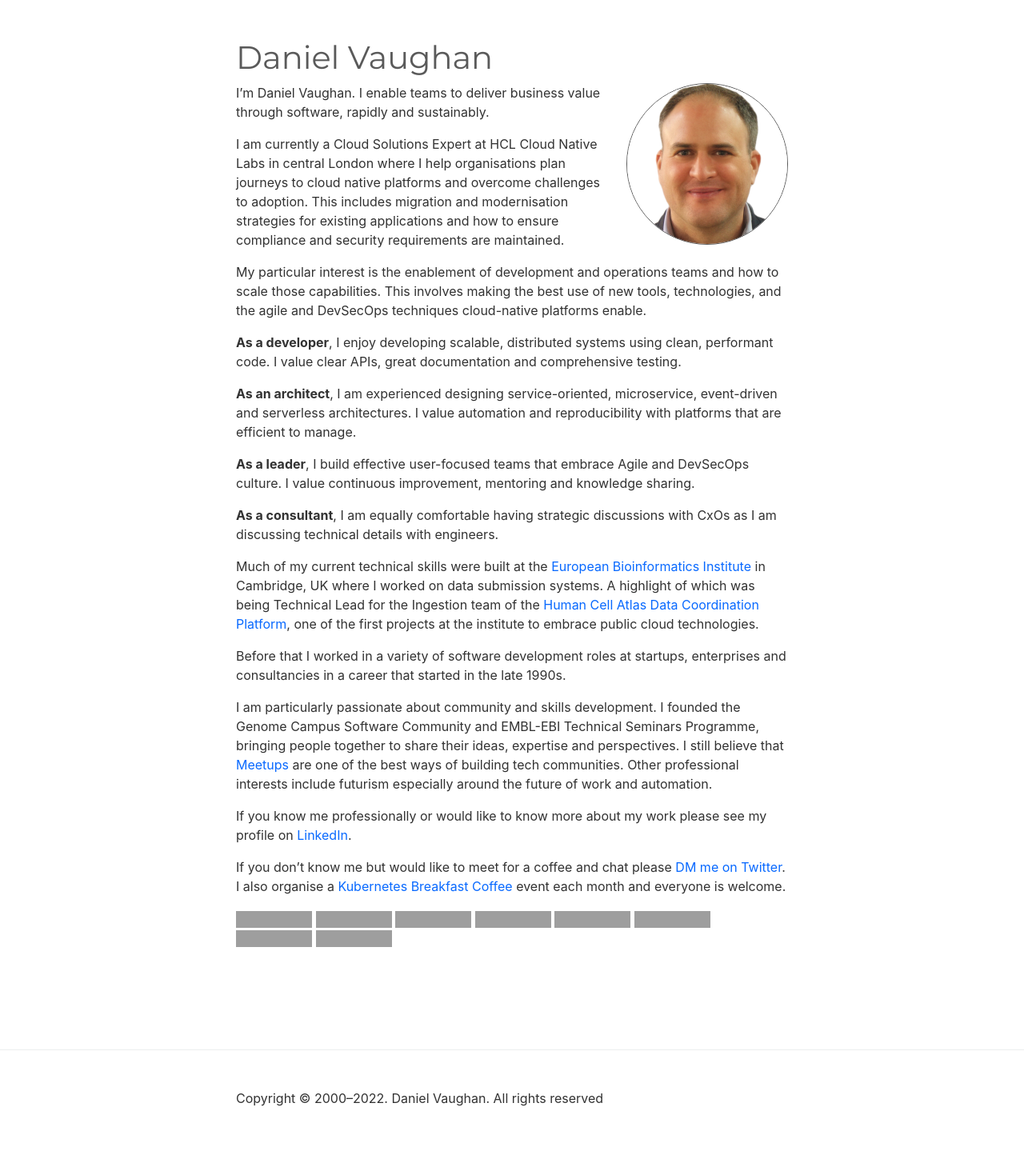
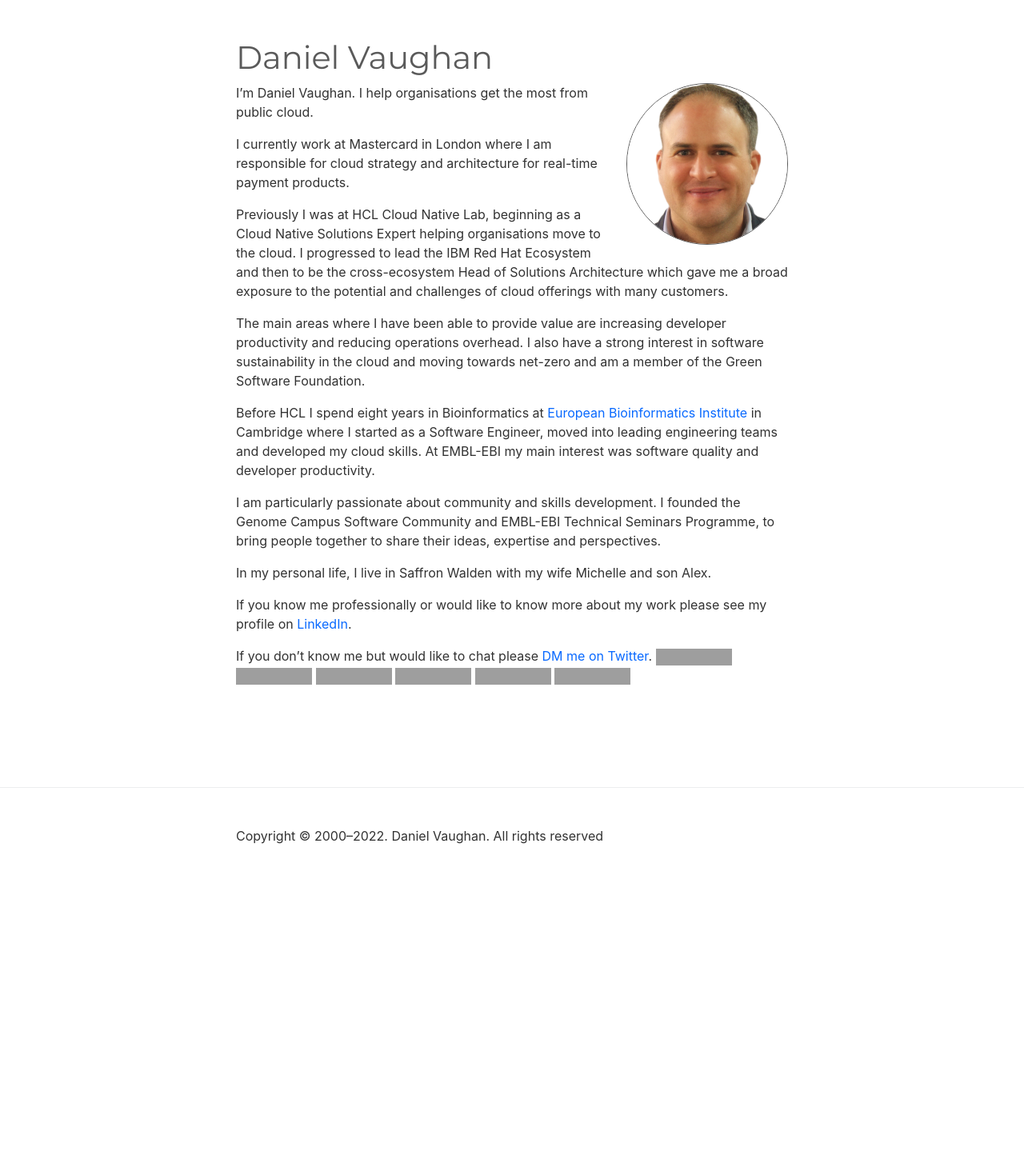
Before and after one commit to danielvaughan/danielvaughan.github.io, a Jekyll site: the page built from index.md, in a window 1280 px wide. Shown: the whole page at 80% size. Built offline with Jekyll 4.4.1, drawn with Linux system fonts in a browser that asks for light colours; comment, search, counter and statistics services are not loaded; after the commit the page ends 1121 px from its top, so only the background shows below that; grey boxes are pictures that could not be loaded.

```diff
--- a/index.md
+++ b/index.md
@@ -3,35 +3,28 @@
 title: Daniel Vaughan
 description: Daniel Vaughan is a cloud native solutions expert based in London, UK
 ---
+<img style="float: right; margin-left: 20px; border: 1px solid; border-radius: 50%; border-color: #5a5a5a;" src="img/daniel-vaughan.png" alt="Daniel Vaughan Photo">
+I’m Daniel Vaughan. I help organisations get the most from public cloud.
 
-<img style="float: right; margin-left: 20px; border: 1px solid; border-radius: 50%; border-color: #5a5a5a;" src="img/daniel-vaughan.png" alt="Daniel Vaughan Photo">
-I’m Daniel Vaughan. I enable teams to deliver business value through software, rapidly and sustainably.
+I currently work at Mastercard in London where I am responsible for cloud strategy and architecture for real-time payment products.
 
-I am currently a Cloud Solutions Expert at HCL Cloud Native Labs in central London where I help organisations plan journeys to cloud native platforms and overcome challenges to adoption. This includes migration and modernisation strategies for existing applications and how to ensure compliance and security requirements are maintained.
+Previously I was at HCL Cloud Native Lab, beginning as a Cloud Native Solutions Expert helping organisations move to the cloud. I progressed to lead the IBM Red Hat Ecosystem and then to be the cross-ecosystem Head of Solutions Architecture which gave me a broad exposure to the potential and challenges of cloud offerings with many customers.
 
-My particular interest is the enablement of development and operations teams and how to scale those capabilities. This involves making the best use of new tools, technologies, and the agile and DevSecOps techniques cloud-native platforms enable.
+The main areas where I have been able to provide value are increasing developer productivity and reducing operations overhead. I also have a strong interest in software sustainability in the cloud and moving towards net-zero and am a member of the Green Software Foundation.
 
-<b>As a developer</b>, I enjoy developing scalable, distributed systems using clean, performant code. I value clear APIs, great documentation and comprehensive testing.
+Before HCL I spend eight years in Bioinformatics at [European Bioinformatics Institute](https://www.ebi.ac.uk){:target="_blank"} in Cambridge where I started as a Software Engineer, moved into leading engineering teams and developed my cloud skills. At EMBL-EBI my main interest was software quality and developer productivity.
 
-<b>As an architect</b>, I am experienced designing service-oriented, microservice, event-driven and serverless architectures. I value automation and reproducibility with platforms that are efficient to manage.
+I am particularly passionate about community and skills development. I founded the Genome Campus Software Community and EMBL-EBI Technical Seminars Programme, to bring people together to share their ideas, expertise and perspectives.
 
-<b>As a leader</b>, I build effective user-focused teams that embrace Agile and DevSecOps culture. I value continuous improvement, mentoring and knowledge sharing.
-
-<b>As a consultant</b>, I am equally comfortable having strategic discussions with CxOs as I am discussing technical details with engineers.
-
-Much of my current technical skills were built at the [European Bioinformatics Institute](https://www.ebi.ac.uk){:target="_blank"} in Cambridge, UK where I worked on data submission systems. A highlight of which was being Technical Lead for the Ingestion team of the [Human Cell Atlas](https://www.humancellatlas.org) [Data Coordination Platform](https://www.humancellatlas.org/data-sharing), one of the first projects at the institute to embrace public cloud technologies.
-
-Before that I worked in a variety of software development roles at startups, enterprises and consultancies in a career that started in the late 1990s.
-
-I am particularly passionate about community and skills development. I founded the Genome Campus Software Community  and EMBL-EBI Technical Seminars Programme, bringing people together to share their ideas, expertise and perspectives. I still believe that [Meetups](https://www.meetup.com){:target="_blank"} are one of the best ways of building tech communities. Other professional interests include futurism especially around the future of work and automation.
+In my personal life, I live in Saffron Walden with my wife Michelle and son Alex.
 
 If you know me professionally or would like to know more about my work please see my profile on [LinkedIn](https://www.linkedin.com/in/danielpvaughan){:target="_blank"}.
 
-If you don't know me but would like to meet for a coffee and chat please [DM me on Twitter](https://twitter.com/messages/compose?recipient_id=20809535){:target="_blank"}. I also organise a [Kubernetes Breakfast Coffee](k8s-coffee.md) event each month and everyone is welcome.
-
-
+If you don't know me but would like to chat please [DM me on Twitter](https://twitter.com/messages/compose?recipient_id=20809535){:target="_blank"}.
+<!--
 <a href="https://www.credential.net/319dc5b0-24a3-4391-8c59-940e6c30e37f"><img src="https://api.accredible.com/v1/frontend/credential_website_embed_image/badge/52362645" width="95px" alt="Google Cloud Digital Leader"/></a>
 <a href="https://www.credential.net/b7f6794c-a9ae-4001-b557-233463b85b01"><img src="https://api.accredible.com/v1/frontend/credential_website_embed_image/badge/36997077" width="95px" alt="Google Cloud Associate Cloud Engineer"/></a>
+-->
 <a href="https://www.credential.net/b6133a6a-1d34-47e2-b3cc-82fc5777da28"><img src="https://api.accredible.com/v1/frontend/credential_website_embed_image/badge/33249694" width="95px" alt="Google Cloud Professional Cloud DevOps Engineer"/></a>
 <a href="https://www.credential.net/10db7e45-3a2a-4aa7-9cb2-0deac907899a"><img src="https://api.accredible.com/v1/frontend/credential_website_embed_image/badge/13638290" width="95px" alt="Google Cloud Professional Cloud Architect"/></a>
 <a href="https://www.credential.net/dd5718b0-fbb3-4079-9b43-1078dd05b785"><img src="https://api.accredible.com/v1/frontend/credential_website_embed_image/badge/40381766" width="95px" alt="Google Cloud Professional Data Engineer"/></a>
```
